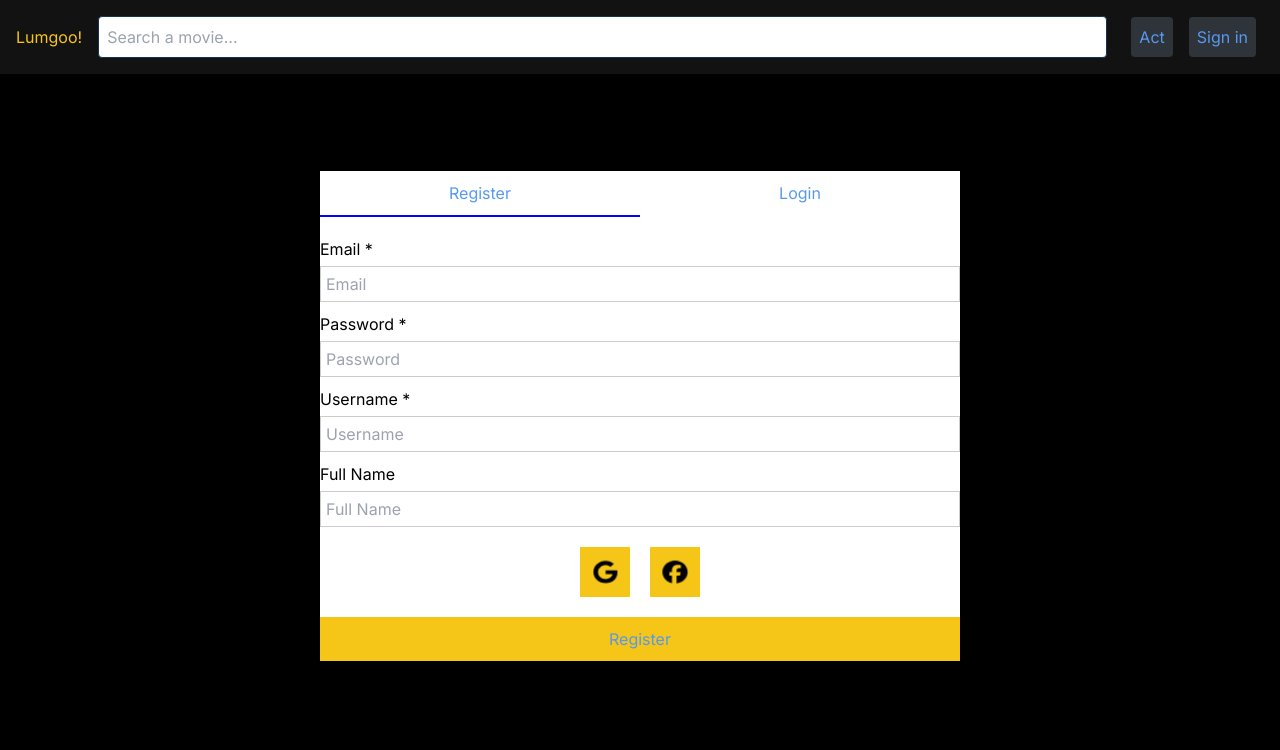
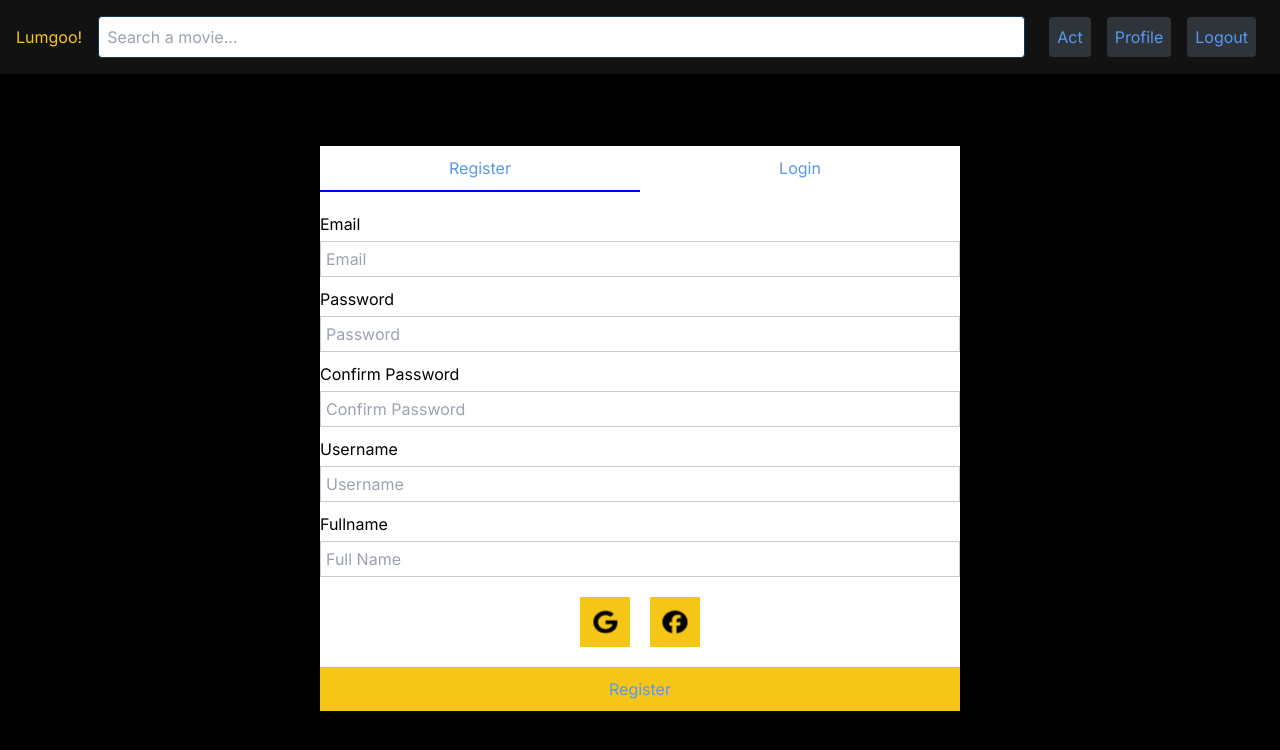
Before and after one commit to macaris64/lumgoo, a Next.js app: page /user/sign-in in a window 1280 px wide. Shown: the top 750 px of the page. Built offline with nearby package versions, Linux system fonts and the light colour scheme; sample sign-in values are in the browser's storage.

Commit message:
register, logout endpoints

```diff
--- a/src/app/header.tsx
+++ /dev/null
@@ -1,35 +0,0 @@
-'use client';
-import Search from './search/search'
-import {useRouter} from "next/navigation";
-import {Redirect} from "@/components/route/route";
-
-const Header = () => {
-    const router = useRouter()
-    return (
-        <header className="p-4 flex justify-between items-center">
-            <div className="logo site-title flex-shrink-0">
-                <Redirect href={'/'}>
-                    {'Lumgoo!'}
-                    {/* Example: <img src="/path-to-logo.png" alt="Logo" className="h-8 w-auto" /> */}
-                </Redirect>
-            </div>
-            <Search />
-            <nav className="flex-shrink-0 text-white">
-                <button
-                    className="mx-2 p-2 rounded hover:bg-gray-700"
-                    onClick={() => router.push('/act')}
-                >
-                    Act
-                </button>
-                <button
-                    className="mx-2 p-2 rounded hover:bg-gray-700"
-                    onClick={() => router.push('/user/sign-in')}
-                >
-                    Sign in
-                </button>
-            </nav>
-        </header>
-    );
-}
-
-export default Header;
--- /dev/null
+++ b/src/app/header/header.tsx
@@ -0,0 +1,76 @@
+'use client';
+import Search from '../search/search'
+import {Redirect} from "@/components/route/route";
+import withGlobalState from "@/app/withGlobalState";
+import {useRouter} from "next/navigation";
+import {userStore} from "@/store/user";
+
+import {observer} from "mobx-react";
+import logout from "@/components/logout/logout";
+import {useEffect, useState} from "react";
+
+const Header = observer(() => {
+    const [isClient, setIsClient] = useState(false);
+    const isLoggedIn = isClient && userStore.isLoggedIn();
+    const router = useRouter();
+
+    useEffect(() => {
+        setIsClient(true);
+    }, []);
+
+    const handleLogout = () => {
+        logout();
+    }
+
+    if (!isClient) {
+        return null;
+    }
+
+    return (
+        <header className="p-4 flex justify-between items-center">
+            <div className="logo site-title flex-shrink-0">
+                <Redirect href={'/'}>
+                    {'Lumgoo!'}
+                    {/* Example: <img src="/path-to-logo.png" alt="Logo" className="h-8 w-auto" /> */}
+                </Redirect>
+            </div>
+            <Search />
+            <nav className="flex-shrink-0 text-white">
+                {isLoggedIn && (
+                    <button
+                        className="mx-2 p-2 rounded hover:bg-gray-700"
+                        onClick={() => router.push('/act')}
+                    >
+                        Act
+                    </button>
+                )}
+                {!isLoggedIn && (
+                    <button
+                        className="mx-2 p-2 rounded hover:bg-gray-700"
+                        onClick={() => router.push('/user/sign-in')}
+                    >
+                        Sign in
+                    </button>
+                )}
+                {isLoggedIn && (
+                    <button
+                        className="mx-2 p-2 rounded hover:bg-gray-700"
+                        onClick={() => router.push('/user/profile')}
+                    >
+                        Profile
+                    </button>
+                )}
+                {isLoggedIn && (
+                    <button
+                        className="mx-2 p-2 rounded hover:bg-gray-700"
+                        onClick={handleLogout}
+                    >
+                        Logout
+                    </button>
+                )}
+            </nav>
+        </header>
+    );
+});
+
+export default withGlobalState(Header);
--- a/src/app/layout.tsx
+++ b/src/app/layout.tsx
@@ -1,7 +1,7 @@
 import type { Metadata } from 'next'
 import { Inter } from 'next/font/google'
 import './globals.css'
-import Header from './header'
+import Header from './header/header'
 
 const inter = Inter({ subsets: ['latin'] })
 
--- a/src/app/page.tsx
+++ b/src/app/page.tsx
@@ -1,5 +1,4 @@
-'use client';
-import React, {useEffect} from 'react'
+import React from 'react'
 import Landing from "@/app/landing";
 
 export default function Home() {
--- /dev/null
+++ b/src/app/withGlobalState.tsx
@@ -0,0 +1,16 @@
+import React, { useEffect, ComponentType } from 'react';
+import { userStore } from '@/store/user';
+
+function withGlobalState<T extends object>(WrappedComponent: ComponentType<T>) {
+  const WithGlobalStateComponent: React.FC<T> = (props) => {
+    useEffect(() => {
+      userStore.rehydrateUser();
+    }, []);
+
+    return <WrappedComponent {...props} />;
+  };
+
+  return WithGlobalStateComponent;
+}
+
+export default withGlobalState;
--- a/src/components/form/form.tsx
+++ b/src/components/form/form.tsx
@@ -1,6 +1,5 @@
 'use client';
 import React, {useState} from 'react';
-import {useRouter} from 'next/navigation';
 
 import {userStore} from "@/store/user";
 
@@ -22,8 +21,6 @@ export const LoginForm: React.FC<LoginFormProps> = ({title}) => {
     const [showErrorPopup, setShowErrorPopup] = useState(false);
     const [loginApiState, setLoginApiState] = useState(API_STATES.IDLE);
     const [error, setError] = useState('');
-
-    const router = useRouter();
 
     const isValidEmail = (email: string) => {
         const regex = /^[^\s@]+@[^\s@]+\.[^\s@]+$/; // Simple email regex
@@ -54,13 +51,17 @@ export const LoginForm: React.FC<LoginFormProps> = ({title}) => {
             setLoginApiState(API_STATES.LOADING);
             await userStore.loginUser(email, password);
             setLoginApiState(API_STATES.SUCCESS);
-            router.push('/');
         } catch (err) {
             setError('Login failed. Please check your credentials.'); // Adjust the error message as needed
             setShowErrorPopup(true);
             setLoginApiState(API_STATES.UNAUTHORIZED_ERROR);
         }
     };
+
+    const redirectToHome = () => {
+        window.location.href = '/';
+        return null;
+    }
 
     const renderErrorPopup = () => {
         return (
@@ -110,6 +111,7 @@ export const LoginForm: React.FC<LoginFormProps> = ({title}) => {
                 <button type="submit" className="form-button">{title}</button>
             </form>
             {showErrorPopup && renderErrorPopup()}
+            {loginApiState === API_STATES.SUCCESS && redirectToHome()}
         </div>
     );
 };
@@ -120,49 +122,130 @@ interface RegisterFormProps {
     title: string;
 }
 
-// components/RegisterForm.tsx
 export const RegisterForm: React.FC<RegisterFormProps> = ({ title }) => {
     const [email, setEmail] = useState('');
     const [password, setPassword] = useState('');
+    const [passwordConfirmation, setPasswordConfirmation] = useState('');
     const [username, setUsername] = useState('');
     const [fullname, setFullname] = useState('');
     const [showErrorPopup, setShowErrorPopup] = useState(false);
+    const [registerApiState, setRegisterApiState] = useState(API_STATES.IDLE);
+    const [error, setError] = useState('');
 
-    const handleSubmit = (event: { preventDefault: () => void; }) => {
+    const isValidEmail = (email: string) => {
+        const regex = /^[^\s@]+@[^\s@]+\.[^\s@]+$/; // Simple email regex
+        return regex.test(email);
+    };
+
+    const handleSubmit = async (event: { preventDefault: () => void; }) => {
         event.preventDefault();
         if (!email || !password || !username) {
+            setError('Please fill in all fields.');
             setShowErrorPopup(true);
             return;
         }
+
+        if(password.length < 6) {
+            setError('Password must be at least 6 characters long.');
+            setShowErrorPopup(true);
+            return;
+        }
+
+        if (password !== passwordConfirmation) {
+            setError('Passwords do not match.');
+            setShowErrorPopup(true);
+            return;
+        }
+
+        if (!isValidEmail(email)) {
+            setError('Please enter a valid email address.');
+            setShowErrorPopup(true);
+            return;
+        }
+
+        try {
+            setRegisterApiState(API_STATES.LOADING);
+            await userStore.registerUser(email, password, passwordConfirmation,  username, fullname);
+            setRegisterApiState(API_STATES.SUCCESS);
+        } catch (err) {
+            setError(`Registration failed. Please check your credentials. ${err}`);
+            setShowErrorPopup(true);
+            setRegisterApiState(API_STATES.UNAUTHORIZED_ERROR);
+        }
     };
+
+    const redirectToHome = () => {
+        window.location.href = '/';
+        return null;
+    }
 
     const renderErrorPopup = () => {
         return (
             <Popup
                 title={'Error'}
-                content={'Please fill in all required fields.'}
+                content={error}
                 onClose={() => setShowErrorPopup(false)}
             />
         );
     }
+
     return (
         <div className="form-wrapper">
             <form className="form-container" onSubmit={handleSubmit}>
                 <div className="form-field">
-                    <label htmlFor="email" className="form-label">Email *</label>
-                    <input type="email" id="email" className="form-input" placeholder="Email" />
+                    <label htmlFor="email" className="form-label">Email</label>
+                    <input
+                        type="text" // Changed to text to disable automatic HTML validation
+                        id="email"
+                        className="form-input"
+                        placeholder="Email"
+                        value={email}
+                        onChange={(e) => setEmail(e.target.value)}
+                    />
                 </div>
                 <div className="form-field">
-                    <label htmlFor="password" className="form-label">Password *</label>
-                    <input type="password" id="password" className="form-input" placeholder="Password" />
+                    <label htmlFor="password" className="form-label">Password</label>
+                    <input
+                        type="password"
+                        id="password"
+                        className="form-input"
+                        placeholder="Password"
+                        value={password}
+                        onChange={(e) => setPassword(e.target.value)}
+                    />
                 </div>
                 <div className="form-field">
-                    <label htmlFor="username" className="form-label">Username *</label>
-                    <input type="text" id="username" className="form-input" placeholder="Username" />
+                    <label htmlFor="passwordConfirmation" className="form-label">Confirm Password </label>
+                    <input
+                        type="password"
+                        id="confirm-password"
+                        className="form-input"
+                        placeholder="Confirm Password"
+                        value={passwordConfirmation}
+                        onChange={(e) => setPasswordConfirmation(e.target.value)}
+                    />
                 </div>
                 <div className="form-field">
-                    <label htmlFor="fullname" className="form-label">Full Name</label>
-                    <input type="text" id="fullname" className="form-input" placeholder="Full Name" />
+                    <label htmlFor="username" className="form-label">Username</label>
+                    <input
+                        type="text"
+                        id="username"
+                        className="form-input"
+                        placeholder="Username"
+                        value={username}
+                        onChange={(e) => setUsername(e.target.value)}
+                    />
+                </div>
+                <div className="form-field">
+                    <label htmlFor="fullname" className="form-label">Fullname</label>
+                    <input
+                        type="text"
+                        id="fullname"
+                        className="form-input"
+                        placeholder="Full Name"
+                        value={fullname}
+                        onChange={(e) => setFullname(e.target.value)}
+                    />
                 </div>
                 <div className="social-media-section">
                     <div className="social-media-buttons">
@@ -177,9 +260,9 @@ export const RegisterForm: React.FC<RegisterFormProps> = ({ title }) => {
                 <button type="submit" className="form-button">{title}</button>
             </form>
             {showErrorPopup && renderErrorPopup()}
+            {registerApiState === API_STATES.SUCCESS && redirectToHome()}
         </div>
     );
 };
 
-
 RegisterForm.displayName = 'RegisterForm';
--- /dev/null
+++ b/src/components/logout/logout.tsx
@@ -0,0 +1,10 @@
+import { userStore } from '@/store/user';
+
+const logout = async () => {
+    if (typeof window !== 'undefined') {
+        userStore.clearUserData();
+        window.location.href = '/';
+    }
+}
+
+export default logout;
--- a/src/store/store.ts
+++ b/src/store/store.ts
@@ -1,6 +1,20 @@
 import { observable, action, computed, makeAutoObservable } from "mobx";
 import Movies from '../data/movie';
 import {Movie} from "@/models/movie.model";
+
+class Store {
+    @observable isLoggedIn = false;
+
+    constructor() {
+        makeAutoObservable(this);
+    }
+
+    @action setIsLoggedIn = (value: boolean) => {
+        this.isLoggedIn = value;
+    }
+}
+
+export const store = new Store();
 
 class MovieStore {
     @observable movies: Movie[] = [];
--- a/src/store/user.ts
+++ b/src/store/user.ts
@@ -1,8 +1,7 @@
 import {makeAutoObservable, observable} from 'mobx';
-import { api } from '@/utils/api';
 
 import User from '@/models/user.model';
-import {login, verify} from "@/utils/user";
+import {login, register, verify} from "@/utils/user";
 
 class UserStore {
   @observable user: User | null = null;
@@ -10,10 +9,30 @@ class UserStore {
 
   constructor() {
     makeAutoObservable(this);
+    this.rehydrateUser();
+  }
+
+  isLoggedIn() {
+    return !!this.getUser() && !!this.getToken();
   }
 
   setUser(user: User) {
     this.user = user;
+    localStorage.setItem('user', JSON.stringify(user));
+  }
+
+  getUser() {
+    if (typeof window !== 'undefined') {
+      return localStorage.getItem('user');
+    }
+    return null;
+  }
+
+  removeUser() {
+    this.user = null;
+    if (typeof window !== 'undefined') {
+      localStorage.removeItem('user');
+    }
   }
 
   setToken(token: string) {
@@ -21,14 +40,42 @@ class UserStore {
     localStorage.setItem('token', token)
   }
 
+  removeToken() {
+    this.token = null;
+    if (typeof window !== 'undefined') {
+      localStorage.removeItem('token');
+    }
+  }
+
   getToken() {
-    return localStorage.getItem('token');
+    if (typeof window !== 'undefined') {
+      return localStorage.getItem('token');
+    }
+    return null;
+  }
+
+  rehydrateUser() {
+    if (typeof window !== 'undefined') {
+      const token = this.getToken();
+      if (token) {
+        this.setToken(token);
+        return token
+        // Optionally, fetch user details from the server using this token
+      }
+      else {
+        this.clearUserData();
+        return null;
+      }
+    }
+    else {
+      this.clearUserData();
+      return null;
+    }
   }
 
   clearUserData() {
-    this.user = null;
-    this.token = null;
-    localStorage.removeItem('token');
+    this.removeUser();
+    this.removeToken();
   }
 
   async loginUser(email: string, password: string) {
@@ -38,6 +85,30 @@ class UserStore {
       this.setToken(loginResponse.token);
     } catch (error) {
       throw new Error('Login failed');
+    }
+  }
+
+  async registerUser(
+      email: string,
+      password: string,
+      passwordConfirmation: string,
+      username: string,
+      fullName: string
+  ) {
+    try {
+      const registerResponse = await register(
+          email,
+          password,
+          passwordConfirmation,
+          username,
+          fullName
+      );
+      const user = registerResponse.user;
+      const token = registerResponse.token;
+      this.setUser(user);
+      this.setToken(token);
+    } catch (error) {
+      throw new Error('Registration failed');
     }
   }
 
--- a/src/utils/api.ts
+++ b/src/utils/api.ts
@@ -33,8 +33,7 @@ const fetchData = async (path: string, options: FetchOptions = { method: 'GET' }
         }
         return await response.json();
     } catch (error) {
-        console.error('Fetch error:', error);
-        throw error;
+        throw new Error('Network response was not ok');
     }
 };
 
--- a/src/utils/user.ts
+++ b/src/utils/user.ts
@@ -13,9 +13,36 @@ export async function login(email: string, password: string) {
     }
 }
 
+export async function register(
+    email: string,
+    password: string,
+    passwordConfirmation: string,
+    username: string,
+    fullname: string
+) {
+    try {
+        const apiResponse = await api.post(
+            'register',
+            {
+                email,
+                password,
+                passwordConfirmation,
+                username,
+                fullname
+            }
+        );
+        const user: User = apiResponse.user;
+        const token = apiResponse.token;
+        return { user, token };
+    }
+    catch (error) {
+        throw new Error('Registration failed');
+    }
+
+}
+
 export async function verify(token: string) {
     try {
-        console.log('18')
         const apiResponse = await api.post('verifyToken', { token });
         return apiResponse.valid;
     }
```
Also changed, not shown: src/app/user/logout/page.tsx (added, +12 -0 lines).
